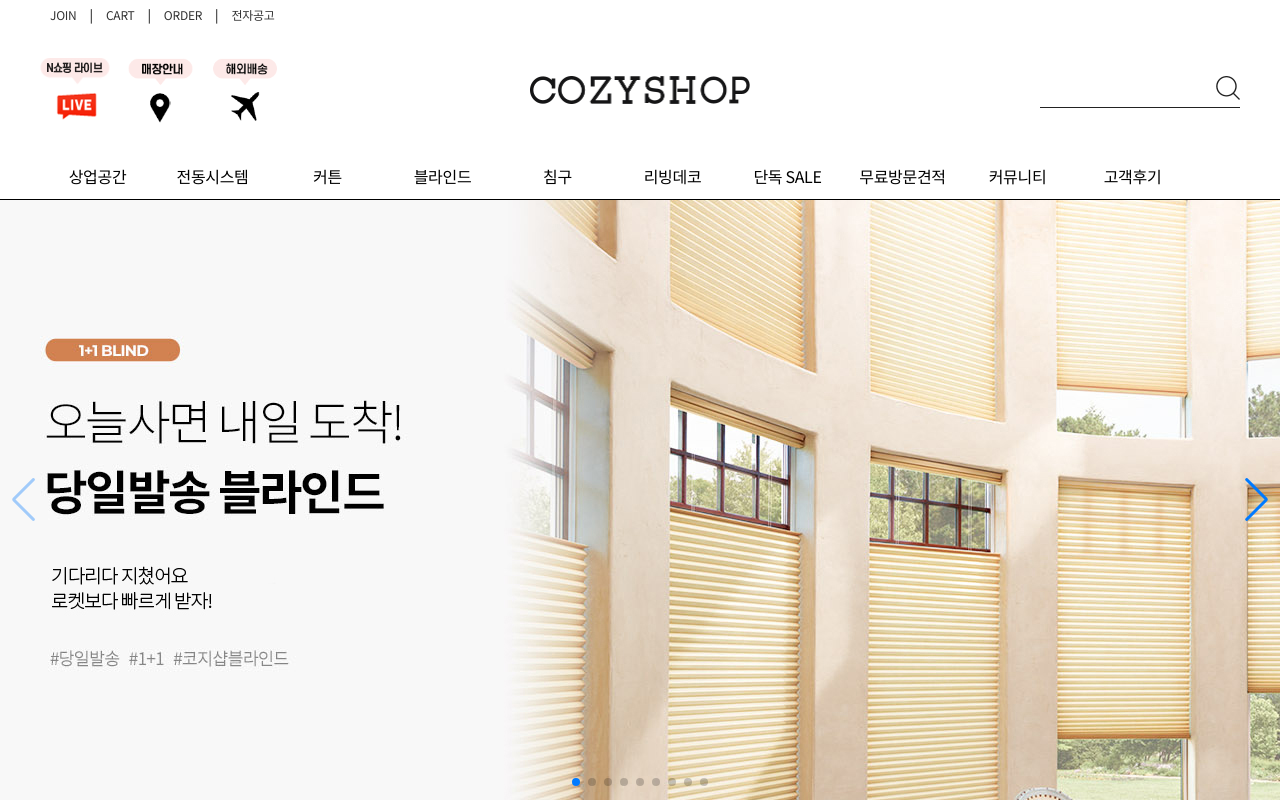
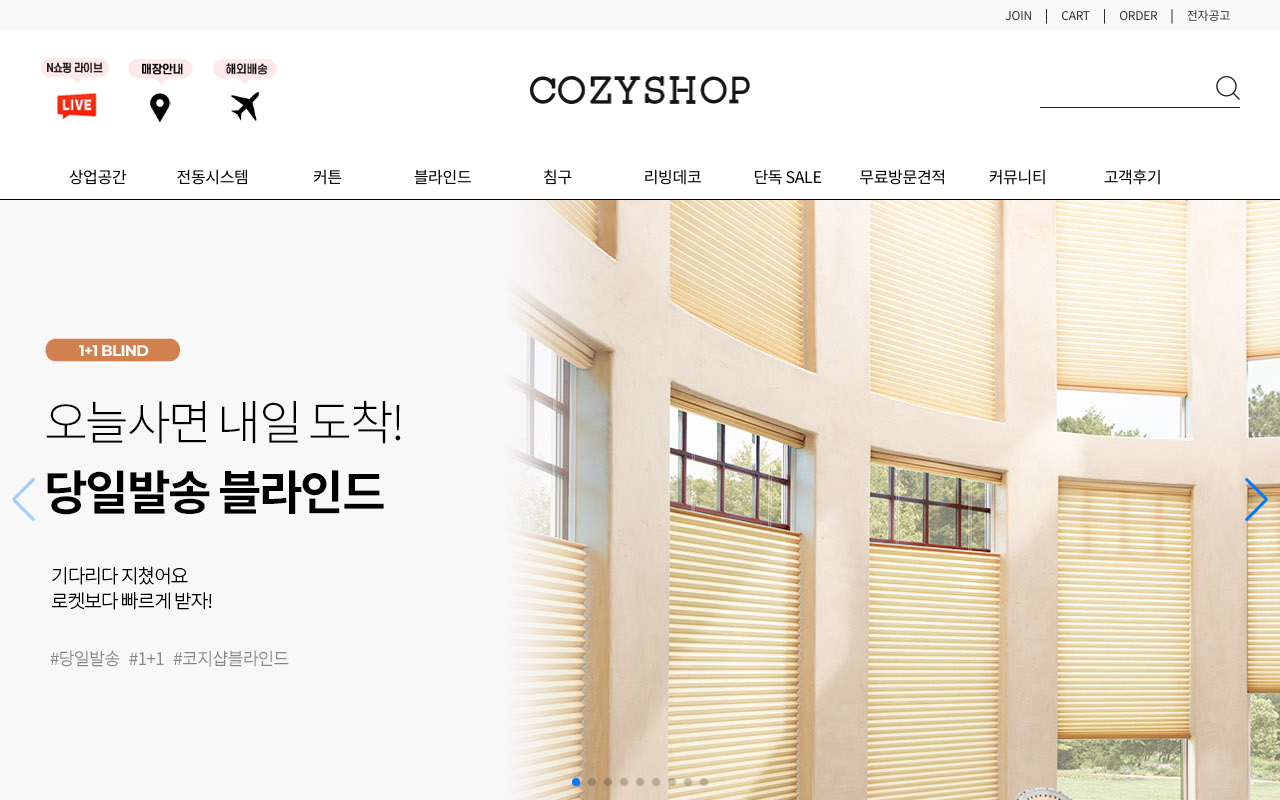
Before and after one commit to leeyh77777/css, a plain HTML site: page 퍼블리싱/cozyshop/index.html in a window 1280 px wide. Drawn offline with nearby package versions, Linux system fonts and the light colour scheme; some icons are missing.

Commit message:
오류 수정

```diff
--- a/퍼블리싱/cozyshop/css/style.css
+++ b/퍼블리싱/cozyshop/css/style.css
@@ -32,11 +32,10 @@ ul {
 }
 
 /* 사이트 상단 메뉴 */
-.s1ite_top {
-    text-align: right;
+.site_top {
     height: 30px;
     background-color: #f9f9f9;
-
+    text-align: right;
 }
 
 .site_top a {
```
Also changed, not shown: 퍼블리싱/cozyshop/index.html (+4 -1 lines), 퍼블리싱/cozyshop/js/script.js (+5 -5 lines).
